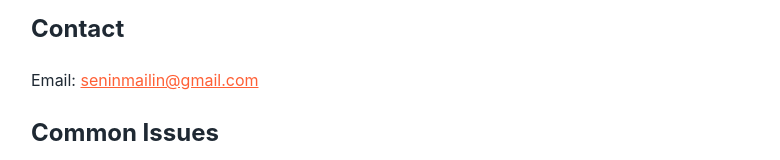
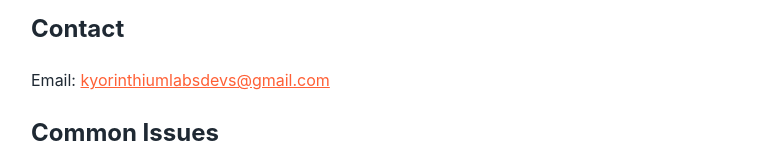
Before and after one commit to kyorinthiumlabs-lang/blockforge-support, a plain HTML site: page index.html in a window 1280 px wide. Shown: the part 156-316 px from the top of the page, without its empty margins (229-1009 px from the left). Drawn offline with Linux system fonts and the light colour scheme.

Commit message:
Update contact email in index.html

```diff
--- a/index.html
+++ b/index.html
@@ -22,7 +22,7 @@
   <p>Need help with Block Forge? We are here to help.</p>
 
   <h2>Contact</h2>
-  <p>Email: <a href="kyorinthiumlabsdevs@gmail.com">seninmailin@gmail.com</a></p>
+  <p>Email: <a href="kyorinthiumlabsdevs@gmail.com">kyorinthiumlabsdevs@gmail.com</a></p>
 
   <h2>Common Issues</h2>
   <p>If you have trouble with sign-in, purchases, rewards, or cloud sync, please contact us with your device model and account email.</p>
```
